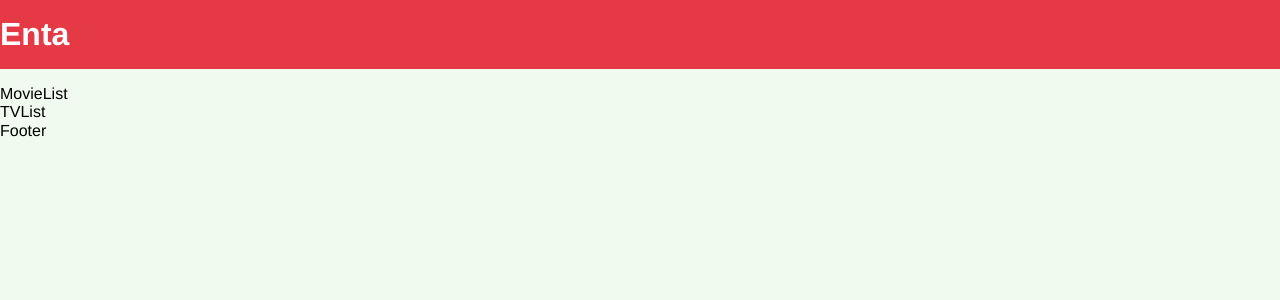
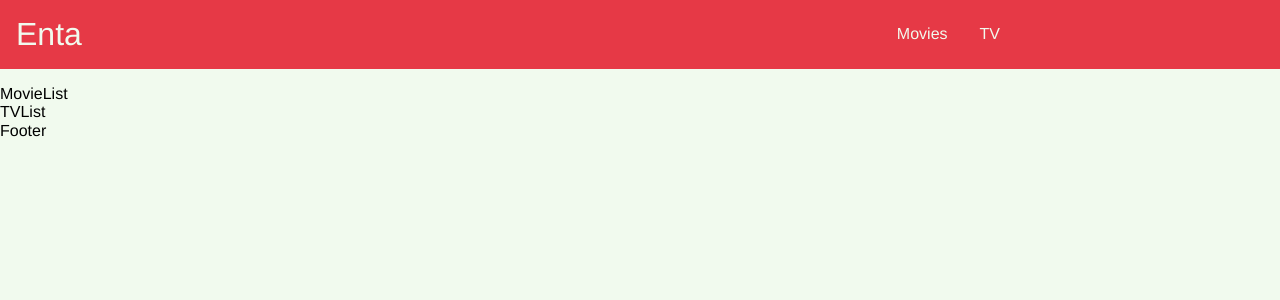
Before and after one commit to yaralahruthik/enta, a React (Create React App) app: page / in a window 1280 px wide. Shown: the top 300 px of the page. Built offline with nearby package versions, Linux system fonts and the light colour scheme.

Commit message:
Header update, page templates added

```diff
--- a/package.json
+++ b/package.json
@@ -9,6 +9,7 @@
     "normalize.css": "^8.0.1",
     "react": "^17.0.2",
     "react-dom": "^17.0.2",
+    "react-router-dom": "^5.2.0",
     "react-scripts": "4.0.3",
     "sass": "^1.32.12",
     "web-vitals": "^1.1.1"
--- a/src/App.js
+++ b/src/App.js
@@ -1,19 +1,30 @@
+import Home from './pages/Home';
+import Movies from './pages/Movies';
+import TV from './pages/TV';
+import NotFound from './pages/NotFound';
+
 import Header from './components/Header/Header';
-import MovieList from './components/MovieList/MovieList';
-import TVList from './components/TVList/TVList';
 import Footer from './components/Footer/Footer';
+
+import { BrowserRouter, Route, Switch } from 'react-router-dom';
 
 import './styles/styles.scss';
 import 'normalize.css'
 
 function App() {
   return (
-		<div>
-			<Header />
-			<MovieList />
-			<TVList />
-			<Footer />
-		</div>
+		<BrowserRouter>
+			<div>
+				<Header />
+				<Switch>
+					<Route path='/' component={Home} exact={true} />
+					<Route path='/movies' component={Movies} />
+					<Route path='/tv' component={TV} />
+					<Route component={NotFound} />
+				</Switch>
+				<Footer />
+			</div>
+		</BrowserRouter>
 	);
 }
 
--- a/src/components/Header/Header.js
+++ b/src/components/Header/Header.js
@@ -1,8 +1,20 @@
+import { Link } from 'react-router-dom';
+
 const Header = () => {
   return (
 		<div className='header'>
 			<div className='container'>
-				<h1 className='header__title'>Enta</h1>
+				<Link to='/' className='header__title'>Enta</Link>
+				<div className='header__links'>
+					<ul>
+						<li>
+							<Link to='/movies' className='header__link'>Movies</Link>
+						</li>
+						<li>
+							<Link to='/tv' className='header__link'>TV</Link>
+						</li>
+					</ul>
+				</div>
 			</div>
 		</div>
 	);
--- /dev/null
+++ b/src/pages/Home.js
@@ -0,0 +1,13 @@
+import MovieList from '../components/MovieList/MovieList';
+import TVList from '../components/TVList/TVList';
+
+const Home = () => {
+	return (
+		<div>
+			<MovieList />
+			<TVList />
+		</div>
+	);
+};
+
+export default Home;
--- /dev/null
+++ b/src/pages/Movies.js
@@ -0,0 +1,7 @@
+const Movies = () => {
+  return (
+    <div>Movies Page</div>
+  );
+}
+
+export default Movies;
--- /dev/null
+++ b/src/pages/NotFound.js
@@ -0,0 +1,7 @@
+const NotFound = () => {
+  return (
+    <div>404</div>
+  );
+}
+
+export default NotFound;
--- /dev/null
+++ b/src/pages/TV.js
@@ -0,0 +1,7 @@
+const TV = () => {
+  return (
+    <div>TV Page</div>
+  );
+}
+
+export default TV;
--- a/src/styles/base/_base.scss
+++ b/src/styles/base/_base.scss
@@ -15,3 +15,7 @@ button {
 button:disabled {
   cursor: default;
 }
+
+a {
+  text-decoration: none;
+}
--- a/src/styles/components/_Header.scss
+++ b/src/styles/components/_Header.scss
@@ -1,11 +1,40 @@
 .header {
   background: $imperial-red;
-  color: white;
   margin-bottom: $m-size;
   padding: $m-size 0;
+
+  .container {
+    width: 1000px;
+    max-width: 100%;
+    display: flex;
+    justify-content: space-between;
+    align-items: center;
+  }
+
+  a:hover {
+    color: $prussian-blue;
+  }
 }
 
 .header__title {
   font-size: $l-size;
-  margin: 0;
+  margin: 0 0 0 $m-size;
+  color: $honey-dew;
 }
+
+.header__links {
+  ul {
+    margin: 0;
+    text-align: center;
+  }
+
+  li {
+    display: inline;
+  }
+
+  a {
+    color: $honey-dew;
+    display: inline-block;
+    padding: 0 0 0 $l-size;
+  }
+}
```
Also changed, not shown: 1 other file (tests, documents, lock files or other folders).
